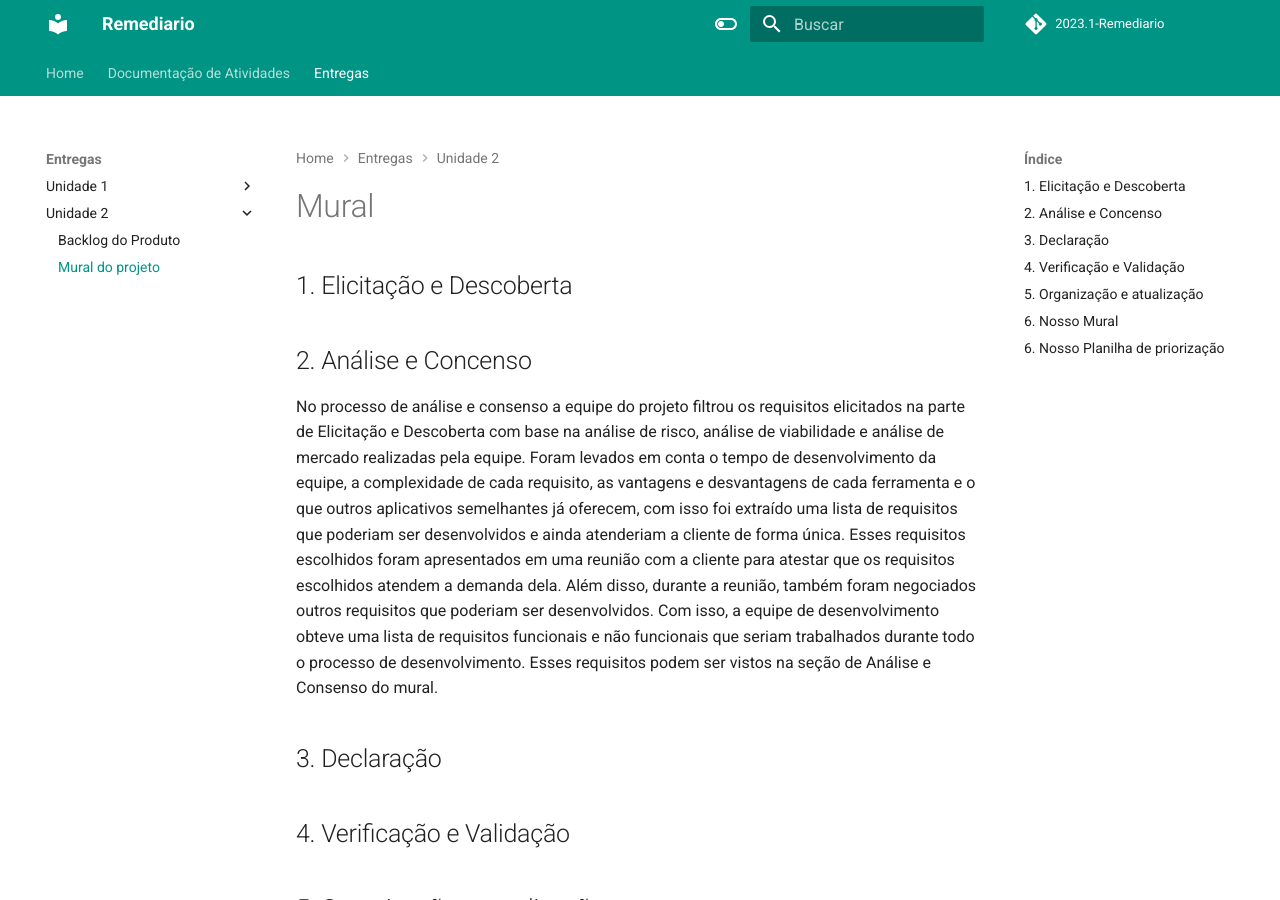
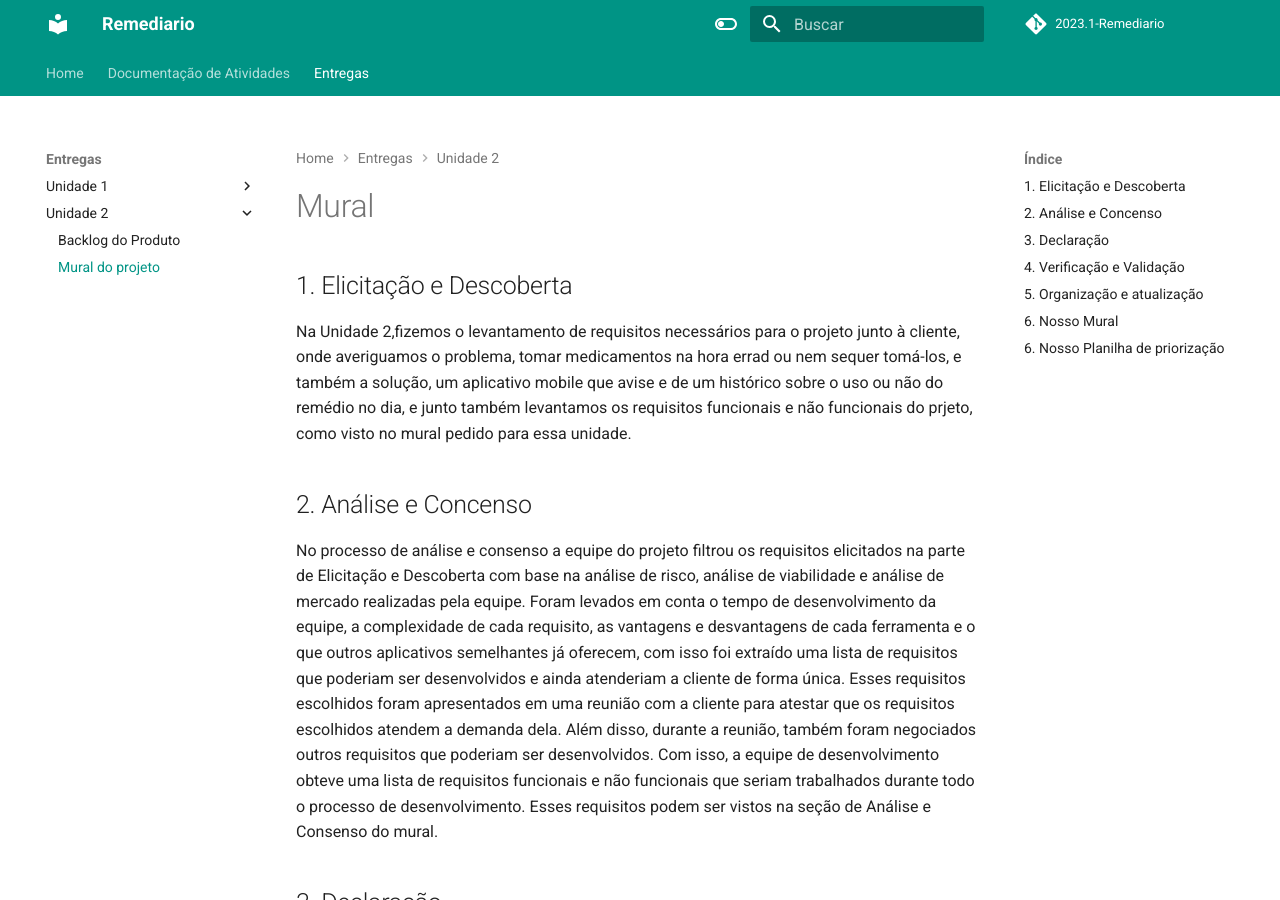
Before and after one commit to mdsreq-fga-unb/2023.1-Remediario, an MkDocs documentation site: the page built from docs/entregas/unidade2/Mural.md, in a window 1280 px wide and 900 px high. Built offline with MkDocs 1.6.1 and Material for MkDocs 9.7.7, drawn with Linux system fonts in a browser that asks for light colours; comment, search, counter and statistics services are not loaded.

Commit message:
Atualização mkdocs entrega 2
Adição de texto escrito sobre elicitação e descoberta da Unidade 2.

```diff
--- a/docs/entregas/unidade2/Mural.md
+++ b/docs/entregas/unidade2/Mural.md
@@ -1,7 +1,7 @@
 # Mural
 
 ## 1. Elicitação e Descoberta
-
+Na Unidade 2,fizemos o levantamento de requisitos necessários para o projeto junto à cliente, onde averiguamos o problema, tomar medicamentos na hora errad ou nem sequer tomá-los, e também a solução, um aplicativo mobile que avise e de um histórico sobre o uso ou não do remédio no dia, e junto também levantamos os requisitos funcionais e não funcionais do prjeto, como visto no mural pedido para essa unidade.
 ## 2. Análise e Concenso
 
 No processo de análise e consenso a equipe do projeto filtrou os requisitos elicitados na parte de Elicitação e Descoberta com base na análise de risco, análise de viabilidade e análise de mercado realizadas pela equipe. Foram levados em conta o tempo de desenvolvimento da equipe, a complexidade de cada requisito, as vantagens e desvantagens de cada ferramenta e o que outros aplicativos semelhantes já oferecem, com isso foi extraído uma lista de requisitos que poderiam ser desenvolvidos e ainda atenderiam a cliente de forma única. Esses requisitos escolhidos foram apresentados em uma reunião com a cliente para atestar que os requisitos escolhidos atendem a demanda dela. Além disso, durante a reunião, também foram negociados outros requisitos que poderiam ser desenvolvidos. Com isso, a equipe de desenvolvimento obteve uma lista de requisitos funcionais e não funcionais que seriam trabalhados durante todo o processo de desenvolvimento. Esses requisitos podem ser vistos na seção de Análise e Consenso do mural.
```
